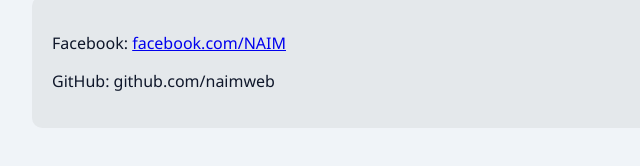
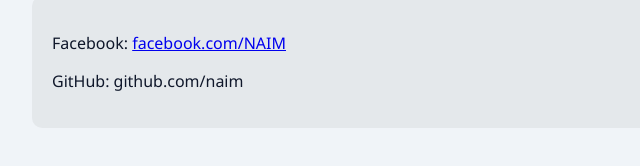
Before and after one commit to naimweb/naimweb.github.io, a plain HTML site: page index.html in a window 1280 px wide. Shown: the part 1082-1248 px from the top of the page, 158-798 px from the left. Drawn offline with Linux system fonts and the light colour scheme.

Commit message:
link change

```diff
--- a/index.html
+++ b/index.html
@@ -143,7 +143,7 @@ cursor: pointer;
    facebook.com/NAIM
  </a>
 </p>
-   <p>GitHub: github.com/naimweb</p>
+   <p>GitHub: github.com/naim</p>
  </div>
 </section>
 
```
